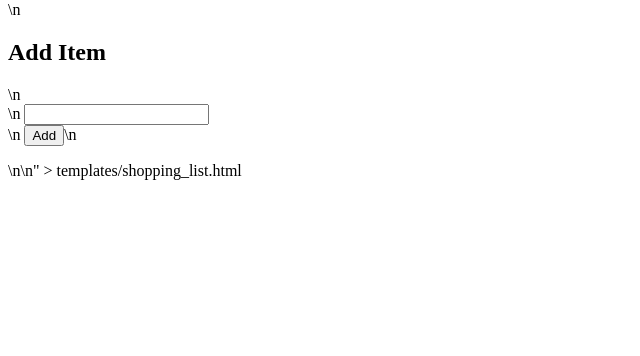
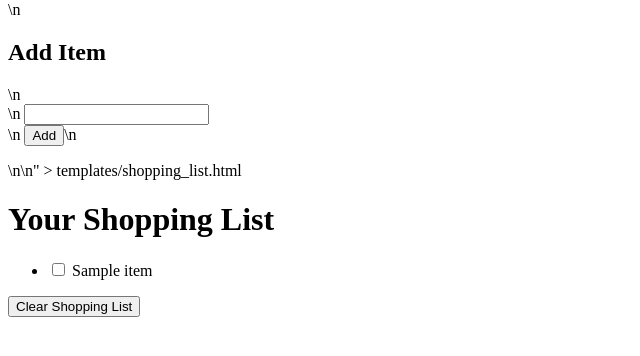
Before and after one commit to Adamfroggy/Shopping_RecipeApp, a Flask app: template templates/shopping_list.html in a window 1280 px wide. Shown: the part 209-565 px from the top of the page, without its empty margins (0-640 px from the left). Run offline with Flask 3, Linux system fonts and the light colour scheme; the template is opened without the code that fills it: most values are stand-ins (such as "Sample title", 1, 10 or a date in 2020).

Commit message:
Added logic to shopping_list.html to support function

```diff
--- a/templates/shopping_list.html
+++ b/templates/shopping_list.html
@@ -1 +1,12 @@
 echo "<!DOCTYPE html>\n<html>\n<head><title>Shopping List</title></head>\n<body>\n<h1>Shopping List</h1>\n<ul>\n{% for item in shopping_list %}\n    <li>{{ item }}</li>\n{% endfor %}\n</ul>\n<h2>Add Item</h2>\n<form method='POST' action='/add_to_shopping_list'>\n    <input type='text' name='item' required><br>\n    <button type='submit'>Add</button>\n</form>\n</body>\n</html>" > templates/shopping_list.html
+<h1>Your Shopping List</h1>
+
+<ul>
+  {% for item in items %}
+    <li><input type="checkbox"> {{ item }}</li>
+  {% endfor %}
+</ul>
+
+<form action="{{ url_for('clear_shopping_list') }}" method="post">
+  <button type="submit">Clear Shopping List</button>
+</form>
```
